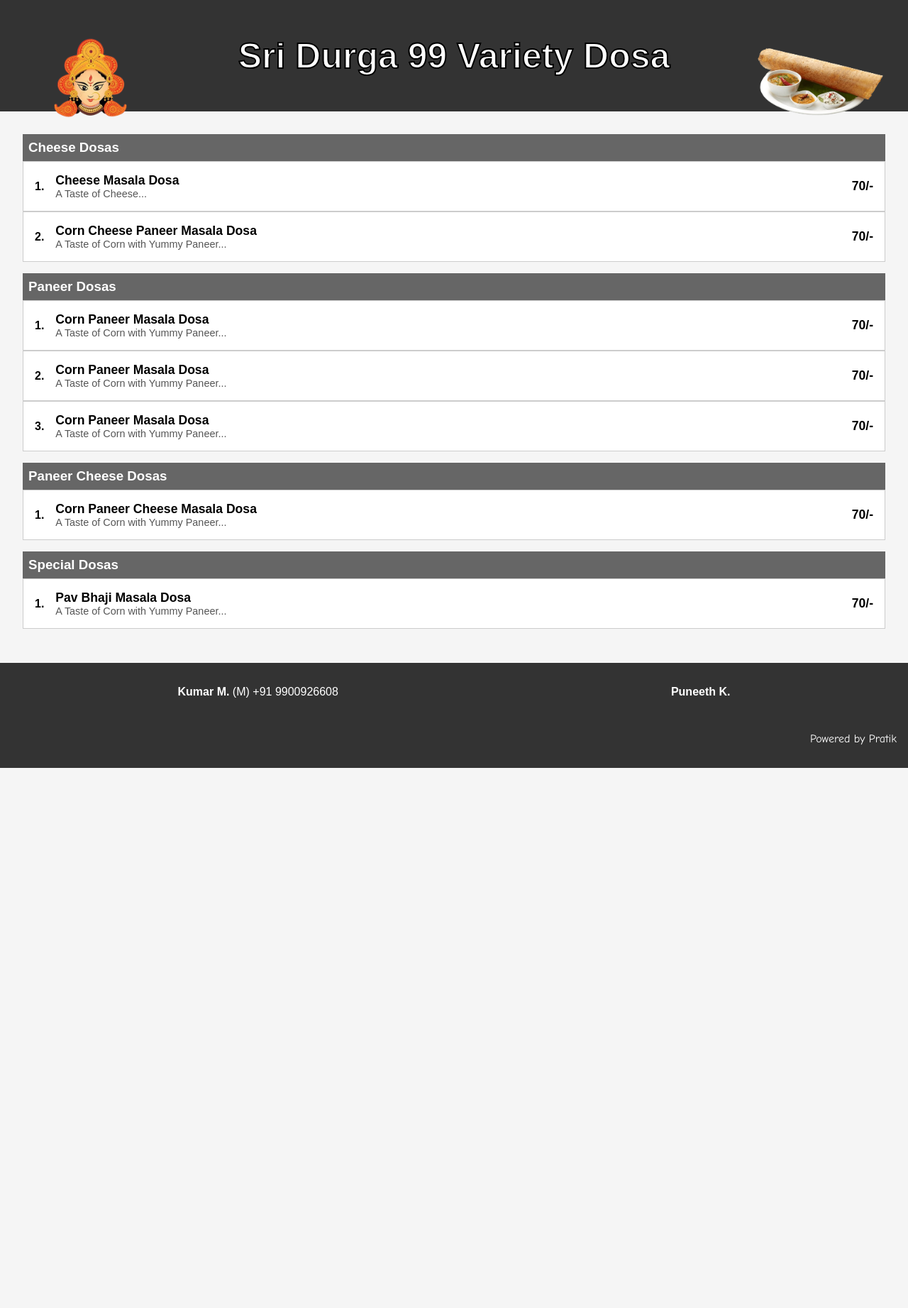
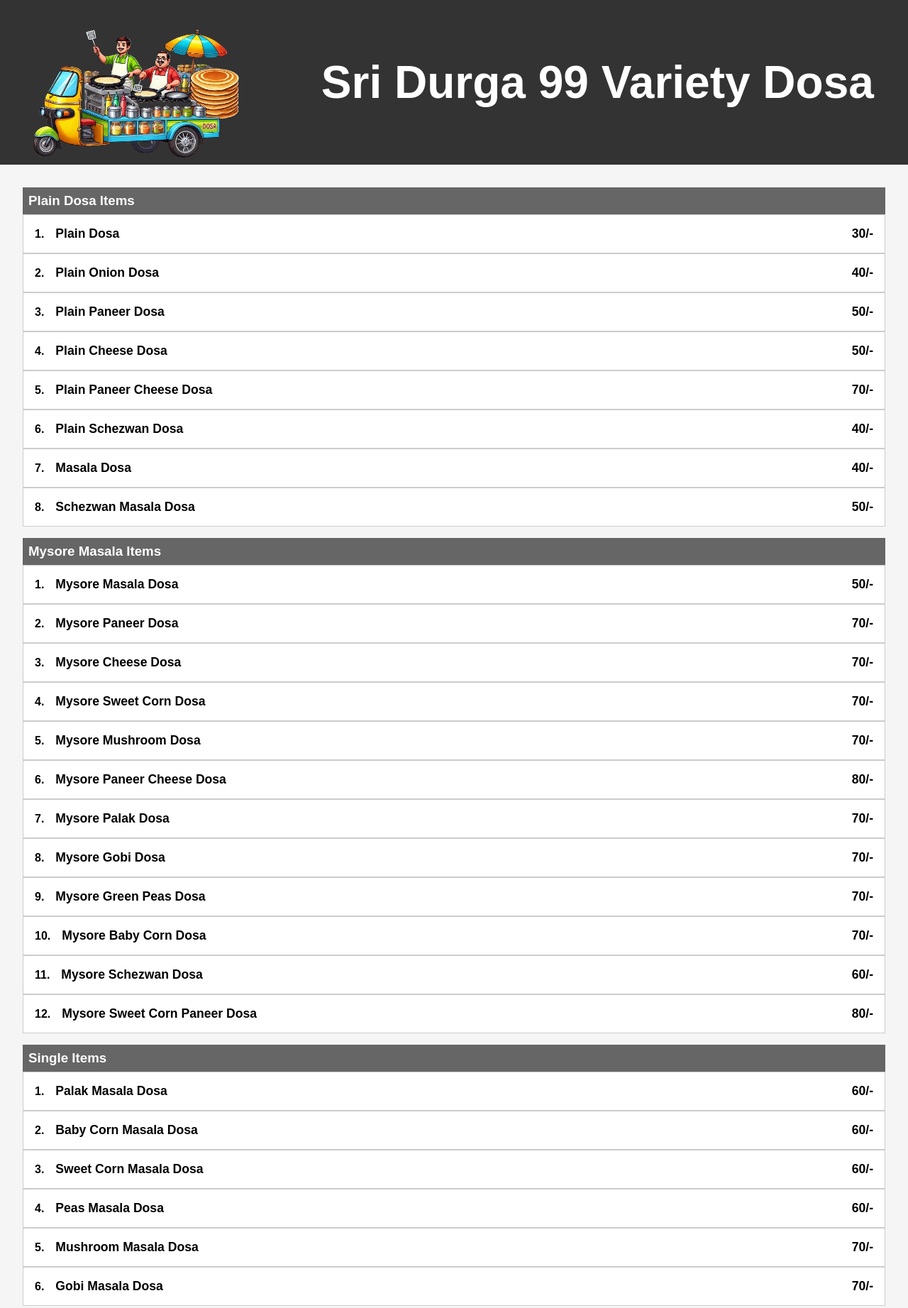
Before and after one commit to pratikcalling/HotelMgmt, a plain HTML site: page frontend/public/index.html in a window 1280 px wide. Shown: the top 1843 px of the page at 71% size. Before the commit the page ends 1082 px from the top, so only its background shows below. Drawn offline with Linux system fonts and the light colour scheme.

Commit message:
Major UI changes + JSON changes for actual Menu

```diff
--- a/frontend/public/home.html
+++ /dev/null
@@ -1,23 +0,0 @@
-<!DOCTYPE html>
-<html lang="en">
-<head>
-    <meta charset="UTF-8">
-    <meta name="viewport" content="width=device-width, initial-scale=1.0">
-    <title>Hotel Menu</title>
-    <link rel="stylesheet" href="style.css">
-</head>
-<body>
-<header>
-    <img id="title-logo-left" alt="Brand Logo">
-    <h1 id="hotel-name">Hotel Menu</h1>
-    <img id="title-logo-right" alt="Dish Logo">
-</header>
-<main>
-    <div id="menu-categories"></div>
-</main>
-<footer>
-    <div class="owners-container"></div>
-</footer>
-<script src="script.js"></script>
-</body>
-</html>
--- a/frontend/public/index.html
+++ b/frontend/public/index.html
@@ -8,15 +8,21 @@
 </head>
 <body>
 <header>
-    <img id="title-logo-left" alt="Brand Logo">
-    <h1 id="hotel-name">Hotel Menu</h1>
-    <img id="title-logo-right" alt="Dish Logo">
+    <div class="header-left">
+        <img id="title-logo-left" alt="Brand Logo">
+    </div>
+    <div class="header-right">
+        <h1 id="hotel-name">Hotel Menu</h1>
+        <!--<img id="title-logo-right" alt="Dish Logo">-->
+    </div>
 </header>
 <main>
     <div id="menu-categories"></div>
+    <div id="notes" class="notes"></div> <!-- Add this line for the note -->
 </main>
 <footer>
     <div class="owners-container"></div>
+    <div class="powered-by-container"></div>
 </footer>
 <script src="script.js"></script>
 </body>
--- a/frontend/public/json/menu-response.json
+++ b/frontend/public/json/menu-response.json
@@ -9,86 +9,125 @@
         "email": "kumar@gmail.com",
         "phoneNumber": "+91 9900926608",
         "firstName": "Kumar",
-        "lastName": "M.",
+        "lastName": "",
         "dob": "1990-11-23"
       },
       {
         "id": "0b27f060-f35b-4061-b8b5-156117ddd636",
         "email": "puneeth@gmail.com",
-        "phoneNumber": null,
+        "phoneNumber": "+91 7676074446",
         "firstName": "Puneeth",
-        "lastName": "K.",
+        "lastName": "",
         "dob": "1990-11-23"
       }
     ],
     "cusine": "SOUTH_INDIAN",
     "hotelLogoOpt": "durga-ma-trans.png"
   },
-  "dishLogoOpt": "dosa-trans.png",
+  "dishLogoOpt": "99-variety-dosa-vendor-trans.png",
   "items": [
-    {
-      "id": "71eca39c-08a3-4b79-aa40-ae32e1ea7e13",
-      "name": "Cheese Masala Dosa",
-      "description": "A Taste of Cheese...",
-      "price": 70.0,
-      "imageUrlOpt": null,
-      "ingredients": null,
-      "category": "Cheese Dosas"
-    },
-    {
-      "id": "338d66ad-0b32-4717-954c-0fe9f2e96ada",
-      "name": "Corn Paneer Masala Dosa",
-      "description": "A Taste of Corn with Yummy Paneer...",
-      "price": 70.0,
-      "imageUrlOpt": null,
-      "ingredients": null,
-      "category": "Paneer Dosas"
-    },
-    {
-      "id": "169d68cd-6201-4461-b5a1-af4a476b46b4",
-      "name": "Corn Paneer Masala Dosa",
-      "description": "A Taste of Corn with Yummy Paneer...",
-      "price": 70.0,
-      "imageUrlOpt": null,
-      "ingredients": null,
-      "category": "Paneer Dosas"
-    },
-    {
-      "id": "f522a56d-bf03-45e4-a87b-07e9f3c71d62",
-      "name": "Corn Paneer Cheese Masala Dosa",
-      "description": "A Taste of Corn with Yummy Paneer...",
-      "price": 70.0,
-      "imageUrlOpt": null,
-      "ingredients": null,
-      "category": "Paneer Cheese Dosas"
-    },
-    {
-      "id": "e791f222-4c90-498d-9005-dee6f7397c54",
-      "name": "Corn Paneer Masala Dosa",
-      "description": "A Taste of Corn with Yummy Paneer...",
-      "price": 70.0,
-      "imageUrlOpt": null,
-      "ingredients": null,
-      "category": "Paneer Dosas"
-    },
-    {
-      "id": "4faf2444-eee1-48ac-b52a-737ac576324b",
-      "name": "Corn Cheese Paneer Masala Dosa",
-      "description": "A Taste of Corn with Yummy Paneer...",
-      "price": 70.0,
-      "imageUrlOpt": null,
-      "ingredients": null,
-      "category": "Cheese Dosas"
-    },
-    {
-      "id": "bbac7372-f0aa-4f1a-b221-9a8b89ddbad6",
-      "name": "Pav Bhaji Masala Dosa",
-      "description": "A Taste of Corn with Yummy Paneer...",
-      "price": 70.0,
-      "imageUrlOpt": null,
-      "ingredients": null,
-      "category": "Special Dosas"
-    }
+    {"id": "1", "name": "Plain Dosa", "price": 30.0, "category": "Plain Dosa Items"},
+    {"id": "2", "name": "Plain Onion Dosa", "price": 40.0, "category": "Plain Dosa Items"},
+    {"id": "3", "name": "Plain Paneer Dosa", "price": 50.0, "category": "Plain Dosa Items"},
+    {"id": "4", "name": "Plain Cheese Dosa", "price": 50.0, "category": "Plain Dosa Items"},
+    {"id": "5", "name": "Plain Paneer Cheese Dosa", "price": 70.0, "category": "Plain Dosa Items"},
+    {"id": "6", "name": "Plain Schezwan Dosa", "price": 40.0, "category": "Plain Dosa Items"},
+    {"id": "7", "name": "Masala Dosa", "price": 40.0, "category": "Plain Dosa Items"},
+    {"id": "8", "name": "Schezwan Masala Dosa", "price": 50.0, "category": "Plain Dosa Items"},
+    {"id": "9", "name": "Mysore Masala Dosa", "price": 50.0, "category": "Mysore Masala Items"},
+    {"id": "10", "name": "Mysore Paneer Dosa", "price": 70.0, "category": "Mysore Masala Items"},
+    {"id": "11", "name": "Mysore Cheese Dosa", "price": 70.0, "category": "Mysore Masala Items"},
+    {"id": "12", "name": "Mysore Sweet Corn Dosa", "price": 70.0, "category": "Mysore Masala Items"},
+    {"id": "13", "name": "Mysore Mushroom Dosa", "price": 70.0, "category": "Mysore Masala Items"},
+    {"id": "14", "name": "Mysore Paneer Cheese Dosa", "price": 80.0, "category": "Mysore Masala Items"},
+    {"id": "15", "name": "Mysore Palak Dosa", "price": 70.0, "category": "Mysore Masala Items"},
+    {"id": "16", "name": "Mysore Gobi Dosa", "price": 70.0, "category": "Mysore Masala Items"},
+    {"id": "17", "name": "Mysore Green Peas Dosa", "price": 70.0, "category": "Mysore Masala Items"},
+    {"id": "18", "name": "Mysore Baby Corn Dosa", "price": 70.0, "category": "Mysore Masala Items"},
+    {"id": "19", "name": "Mysore Schezwan Dosa", "price": 60.0, "category": "Mysore Masala Items"},
+    {"id": "20", "name": "Mysore Sweet Corn Paneer Dosa", "price": 80.0, "category": "Mysore Masala Items"},
+    {"id": "21", "name": "Palak Masala Dosa", "price": 60.0, "category": "Single Items"},
+    {"id": "22", "name": "Baby Corn Masala Dosa", "price": 60.0, "category": "Single Items"},
+    {"id": "23", "name": "Sweet Corn Masala Dosa", "price": 60.0, "category": "Single Items"},
+    {"id": "24", "name": "Peas Masala Dosa", "price": 60.0, "category": "Single Items"},
+    {"id": "25", "name": "Mushroom Masala Dosa", "price": 70.0, "category": "Single Items"},
+    {"id": "26", "name": "Gobi Masala Dosa", "price": 70.0, "category": "Single Items"},
+    {"id": "27", "name": "Paneer Masala Dosa", "price": 70.0, "category": "Paneer Masala Items"},
+    {"id": "28", "name": "Paneer Palak Dosa", "price": 80.0, "category": "Paneer Masala Items"},
+    {"id": "29", "name": "Paneer Baby Corn Dosa", "price": 80.0, "category": "Paneer Masala Items"},
+    {"id": "30", "name": "Paneer Schzwan Dosa", "price": 80.0, "category": "Paneer Masala Items"},
+    {"id": "31", "name": "Alu Paneer Dosa", "price": 70.0, "category": "Paneer Masala Items"},
+    {"id": "32", "name": "Alu Baby Corn Dosa", "price": 80.0, "category": "Paneer Masala Items"},
+    {"id": "33", "name": "Paneer Sweet Corn Dosa", "price": 80.0, "category": "Paneer Masala Items"},
+    {"id": "34", "name": "Paneer Green Peas Dosa", "price": 80.0, "category": "Paneer Masala Items"},
+    {"id": "35", "name": "Paneer Cheese Dosa", "price": 80.0, "category": "Paneer Masala Items"},
+    {"id": "36", "name": "Alu Green Peas Paneer Dosa", "price": 80.0, "category": "Paneer Masala Items"},
+    {"id": "37", "name": "Alu Sweet Corn Paneer Dosa", "price": 80.0, "category": "Paneer Masala Items"},
+    {"id": "38", "name": "Paneer Mushroom Dosa", "price": 90.0, "category": "Paneer Masala Items"},
+    {"id": "39", "name": "Paneer Gobi Dosa", "price": 90.0, "category": "Paneer Masala Items"},
+    {"id": "40", "name": "Palak Green Peas Mushroom Dosa", "price": 90.0, "category": "Mix Masala Items"},
+    {"id": "41", "name": "Palak Gobi Paneer Dosa", "price": 90.0, "category": "Mix Masala Items"},
+    {"id": "42", "name": "Babycorn Palak Paneer Dosa", "price": 90.0, "category": "Mix Masala Items"},
+    {"id": "43", "name": "Paneer Babycorn Green Peas Dosa", "price": 90.0, "category": "Mix Masala Items"},
+    {"id": "44", "name": "Paneer Palak Sweetcorn Dosa", "price": 90.0, "category": "Mix Masala Items"},
+    {"id": "45", "name": "Sweetcorn Green Peas Paneer Dosa", "price": 90.0, "category": "Mix Masala Items"},
+    {"id": "46", "name": "Sweetcorn Palak Cheese Dosa", "price": 90.0, "category": "Mix Masala Items"},
+    {"id": "47", "name": "Babycorn Peas Cheese Dosa", "price": 90.0, "category": "Mix Masala Items"},
+    {"id": "48", "name": "Palak Babycorn Cheese Dosa", "price": 90.0, "category": "Mix Masala Items"},
+    {"id": "49", "name": "Palak Mushroom Cheese Dosa", "price": 90.0, "category": "Mix Masala Items"},
+    {"id": "50", "name": "Pav Bhaji Masala Dosa", "price": 70.0, "category": "Pav Bhaji Masala Items"},
+    {"id": "51", "name": "Schezwan Pav Bhaji Dosa", "price": 70.0, "category": "Pav Bhaji Masala Items"},
+    {"id": "52", "name": "Paneer Pav Bhaji Dosa", "price": 80.0, "category": "Pav Bhaji Masala Items"},
+    {"id": "53", "name": "Cheese Pav Bhaji dosa", "price": 80.0, "category": "Pav Bhaji Masala Items"},
+    {"id": "54", "name": "Pav Bhaji Paneer Cheese Dosa", "price": 100.0, "category": "Pav Bhaji Masala Items"},
+    {"id": "55", "name": "Paneer Chilly Dosa", "price": 80.0, "category": "Schzewan Chilly Items"},
+    {"id": "56", "name": "Cheese Chilly Dosa", "price": 80.0, "category": "Schzewan Chilly Items"},
+    {"id": "57", "name": "Sweetcorn Chilly Dosa", "price": 80.0, "category": "Schzewan Chilly Items"},
+    {"id": "58", "name": "Green Peas Chilly Dosa", "price": 80.0, "category": "Schzewan Chilly Items"},
+    {"id": "59", "name": "Mushroom Chilly Dosa", "price": 80.0, "category": "Schzewan Chilly Items"},
+    {"id": "60", "name": "Babycorn Chilly Dosa", "price": 80.0, "category": "Schzewan Chilly Items"},
+    {"id": "61", "name": "Gobi Chilly Dosa", "price": 80.0, "category": "Schzewan Chilly Items"},
+    {"id": "62", "name": "Palak Chilly Dosa", "price": 80.0, "category": "Schzewan Chilly Items"},
+    {"id": "63", "name": "Schezwan Noodles Dosa", "price": 70.0, "category": "Schzewan Chilly Items"},
+    {"id": "64", "name": "Schezwan Noodles Paneer Dosa", "price": 80.0, "category": "Schzewan Chilly Items"},
+    {"id": "65", "name": "Schezwan Noodles Cheese Dosa", "price": 90.0, "category": "Schzewan Chilly Items"},
+    {"id": "66", "name": "Spring Dosa", "price": 80.0, "category": "Schzewan Chilly Items"},
+    {"id": "67", "name": "Schezwan Noodles Paneer Cheese Dosa", "price": 100.0, "category": "Schzewan Chilly Items"},
+    {"id": "68", "name": "Paneer Chilly Cheese Dosa", "price": 100.0, "category": "Schzewan Chilly Items"},
+    {"id": "69", "name": "Cheese Masala Dosa", "price": 70.0, "category": "Cheese Masala Items"},
+    {"id": "70", "name": "Cheese Palak Dosa", "price": 80.0, "category": "Cheese Masala Items"},
+    {"id": "71", "name": "Cheese Babycorn Dosa", "price": 80.0, "category": "Cheese Masala Items"},
+    {"id": "72", "name": "Cheese Sweetcorn Dosa", "price": 80.0, "category": "Cheese Masala Items"},
+    {"id": "73", "name": "Cheese Mushroom Dosa", "price": 90.0, "category": "Cheese Masala Items"},
+    {"id": "74", "name": "Cheese Gobi Dosa", "price": 90.0, "category": "Cheese Masala Items"},
+    {"id": "75", "name": "Sweet Corn Masala Dosa", "price": 60.0, "category": "Sweet Corn Masala Items"},
+    {"id": "76", "name": "Sweet Corn Peas Cheese Dosa", "price": 90.0, "category": "Sweet Corn Masala Items"},
+    {"id": "77", "name": "Sweet Corn Alu Dosa", "price": 60.0, "category": "Sweet Corn Masala Items"},
+    {"id": "78", "name": "Sweet Corn Alu Paneer Dosa", "price": 80.0, "category": "Sweet Corn Masala Items"},
+    {"id": "79", "name": "Sweet Corn Alu Cheese Dosa", "price": 80.0, "category": "Sweet Corn Masala Items"},
+    {"id": "80", "name": "Sweet Corn Alu Paneer Cheese Dosa", "price": 100.0, "category": "Sweet Corn Masala Items"},
+    {"id": "81", "name": "Palak Masala Dosa", "price": 60.0, "category": "Palak Masala Items"},
+    {"id": "82", "name": "Alu Palak Dosa", "price": 70.0, "category": "Palak Masala Items"},
+    {"id": "83", "name": "Alu Palak Paneer Dosa", "price": 80.0, "category": "Palak Masala Items"},
+    {"id": "84", "name": "Alu Palak Cheese Dosa", "price": 80.0, "category": "Palak Masala Items"},
+    {"id": "85", "name": "Alu Palak Paneer Cheese Dosa", "price": 100.0, "category": "Palak Masala Items"},
+    {"id": "86", "name": "Babycorn Alu Paneer Dosa", "price": 80.0, "category": "Baby Corn Masala Items"},
+    {"id": "87", "name": "Babycorn Alu Palak Dosa", "price": 80.0, "category": "Baby Corn Masala Items"},
+    {"id": "88", "name": "Babycorn Alu Cheese Dosa", "price": 80.0, "category": "Baby Corn Masala Items"},
+    {"id": "89", "name": "Babycorn Alu Sweetcorn Dosa", "price": 70.0, "category": "Baby Corn Masala Items"},
+    {"id": "90", "name": "Alu Mushroom Masala Dosa", "price": 70.0, "category": "Mushroom Masala Items"},
+    {"id": "91", "name": "Alu Mushroom Paneer Dosa", "price": 80.0, "category": "Mushroom Masala Items"},
+    {"id": "92", "name": "Alu Mushroom Cheese Dosa", "price": 90.0, "category": "Mushroom Masala Items"},
+    {"id": "93", "name": "Alu Mushroom Sweetcorn Dosa", "price": 80.0, "category": "Mushroom Masala Items"},
+    {"id": "94", "name": "Alu Mushroom Gobi Dosa", "price": 80.0, "category": "Mushroom Masala Items"},
+    {"id": "95", "name": "Durga Special Dosa", "price": 120.0, "category": "Special Dosa Items"},
+    {"id": "96", "name": "Dil Kush Masala Dosa", "price": 90.0, "category": "Special Dosa Items"},
+    {"id": "97", "name": "Veg Kolhapuri Dosa", "price": 70.0, "category": "Special Dosa Items"},
+    {"id": "98", "name": "Veg Kolhapuri Cheese Dosa", "price": 110.0, "category": "Special Dosa Items"},
+    {"id": "99", "name": "Veg Kolhapuri Paneer Dosa", "price": 130.0, "category": "Special Dosa Items"},
+    {"id": "100", "name": "Pizza Dosa", "price": 130.0, "category": "Special Dosa Items"},
+    {"id": "101", "name": "Mix Veg Dosa", "price": 100.0, "category": "Special Dosa Items"},
+    {"id": "102", "name": "Mix Veg Cheese Dosa", "price": 120.0, "category": "Special Dosa Items"}
   ],
-  "note": "It takes around 20 minutes to prepare and order"
+  "notes": ["\"To lose Patience is To Lose Battle\". Hence, Kindly wait for 20 mins once you order","\"There is no Planet-B\". Hence, Parcel Charges Extra: 5/-"]
 }
--- a/frontend/public/script.js
+++ b/frontend/public/script.js
@@ -16,10 +16,10 @@ function fetchMenuItems() {
             hotelNameElement.textContent = data.hotel.name;
 
             // Update hotel logo in the header if data.logo exists
-            const leftLogo = document.getElementById('title-logo-left');
-            const rightLogo = document.getElementById('title-logo-right');
+            //const leftLogo = document.getElementById('title-logo-left');
+            const rightLogo = document.getElementById('title-logo-left');
 
-            if (data.hotel.hotelLogoOpt) {
+            /*if (data.hotel.hotelLogoOpt) {
                 leftLogo.src = `${imagePath}/${data.hotel.hotelLogoOpt}`; // Adjust path based on your project structure
                 leftLogo.style.display = 'inline-block'; // Show the logo
                 leftLogo.style.position = 'absolute'; // Position left logo absolutely
@@ -30,7 +30,7 @@ function fetchMenuItems() {
             }
             else {
                 leftLogo.style.display = 'none'; // Hide the logo if no data.logo
-            }
+            }*/
 
             if (data.dishLogoOpt) {
                 rightLogo.src = `${imagePath}/${data.dishLogoOpt}`; // Adjust path based on your project structure
@@ -95,13 +95,26 @@ function fetchMenuItems() {
 
             // Render owners in the footer
             renderOwners(data.hotel.owners);
+
+            // Display the notes
+            const notesElement = document.getElementById('notes');
+            notesElement.innerHTML = ''; // Clear existing notes
+            data.notes.forEach(note => {
+                const noteElement = document.createElement('div');
+                noteElement.classList.add('note');
+                noteElement.textContent = note;
+                notesElement.appendChild(noteElement);
+            });
         })
         .catch(error => console.error('Error fetching menu:', error));
 }
 
 function renderOwners(owners) {
-    const footer = document.querySelector('footer .owners-container');
-    footer.innerHTML = ''; // Clear previous content
+    const footerOwner = document.querySelector('footer .owners-container');
+    footerOwner.innerHTML = ''; // Clear previous content
+
+    const footerPoweredBy = document.querySelector('footer .powered-by-container');
+    footerPoweredBy.innerHTML = ''; // Clear previous content
 
     // Render owner details
     owners.forEach(owner => {
@@ -110,12 +123,12 @@ function renderOwners(owners) {
         ownerInfo.innerHTML = `
                     <p><strong>${owner.firstName} ${owner.lastName}</strong> ${owner.phoneNumber ? `(M) ${owner.phoneNumber}` : ''}</p>
                 `;
-        footer.appendChild(ownerInfo);
+        footerOwner.appendChild(ownerInfo);
     });
 
-    // Add "Powered by to the footer
+    // Add "Powered by" to the footer
     const poweredBy = document.createElement('div');
     poweredBy.classList.add('powered-by');
     poweredBy.innerHTML = `<p>Powered by Pratik</p>`;
-    document.querySelector('footer').appendChild(poweredBy);
+    footerPoweredBy.appendChild(poweredBy);
 }
--- a/frontend/public/style.css
+++ b/frontend/public/style.css
@@ -9,17 +9,45 @@ header {
     background-color: #333;
     color: #fff;
     padding: 1rem;
-    text-align: center; /* Center-align text */
     display: flex;
-    justify-content: center;
-    align-items: center;
+    flex-wrap: wrap; /* Allow items to wrap to next line on smaller screens */
+    justify-content: space-between; /* Spacing between left and right sections */
+    align-items: center; /* Center align items vertically */
 }
 
-header img {
-    display: none; /* Hide by default, show only if src is available */
-    width: 50px;
-    height: 50px;
-    margin: 0 1rem;
+.header-left {
+    display: flex;
+    align-items: center; /* Center align items vertically */
+    flex: 1; /* Take up full available space */
+    max-width: 35%; /* Adjust maximum width as needed */
+}
+
+.header-right {
+    display: flex;
+    align-items: center; /* Center align items vertically */
+    flex: 1; /* Take up full available space */
+    max-width: 65%; /* Adjust maximum width as needed */
+    text-align: right; /* Right-align text on header-right */
+}
+
+.header-left img {
+    height: auto; /* Maintain image aspect ratio */
+    max-width: 100%; /* Ensure image fits container */
+    display: block;
+    margin-right: 1rem;
+    position: relative !important;
+}
+
+.header-right img {
+    height: auto; /* Maintain image aspect ratio */
+    max-width: 100%; /* Ensure image fits container */
+    display: block;
+    margin-right: 1rem;
+}
+
+#hotel-name {
+    font-size: 2rem;
+    margin: 0;
 }
 
 main {
@@ -83,13 +111,25 @@ main {
     font-size: 1.1rem;
 }
 
+.notes {
+    margin-top: 2rem;
+    font-size: 1.2rem;
+    font-style: italic;
+    text-align: center;
+    color: #555;
+}
+
+.note {
+    margin-bottom: 1rem;
+}
+
 footer {
     background-color: #333;
     color: #fff;
     padding: 1rem;
     display: flex;
     flex-direction: column; /* Arrange children in a column */
-    align-items: center;
+    align-items: center; /* Center align items horizontally */
 }
 
 .owners-container {
@@ -111,8 +151,30 @@ footer {
     font-size: 1.0rem;
 }
 
-#hotel-name {
-    font-size: 50px;
-    -webkit-text-stroke-width: 2px;
-    -webkit-text-stroke-color: black;
+@media (max-width: 768px) {
+    header {
+        flex-direction: column; /* Stack items vertically on smaller screens */
+    }
+
+    .header-left,
+    .header-right {
+        max-width: 100%; /* Take full width on smaller screens */
+        text-align: center; /* Center-align text on smaller screens */
+    }
+
+    .header-right {
+        margin-top: 1rem; /* Add space between header sections on smaller screens */
+    }
 }
+
+@media (min-width: 768px) {
+    #hotel-name {
+        font-size: 3rem; /* Increase font size for medium and larger screens */
+    }
+}
+
+@media (min-width: 1200px) {
+    #hotel-name {
+        font-size: 4rem; /* Further increase font size for large screens */
+    }
+}
```
Also changed, not shown: frontend/public/images/99-dosa-vendor-trans.png (added), frontend/public/images/99-variety-dosa-vendor-trans.png (added), 2 other files.
